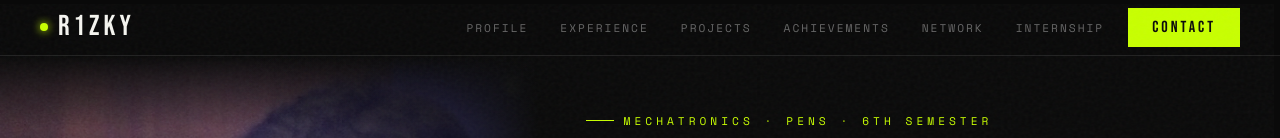
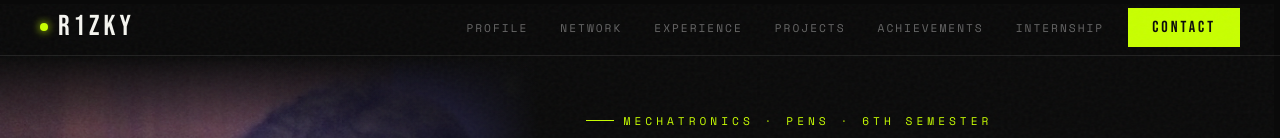
Before and after one commit to R1zkyy/r1zky.github.io, a React (Vite) app: page / in a window 1280 px wide. Shown: the top 138 px of the page. Built offline with nearby package versions, Linux system fonts and the light colour scheme.

Commit message:
Update header navigation order to match section order

```diff
--- a/src/App.jsx
+++ b/src/App.jsx
@@ -226,7 +226,7 @@ export default function App() {
           R1ZKY
         </div>
         <nav className="header-nav">
-          {[['Profile', '#profile'], ['Experience', '#experience'], ['Projects', '#projects'], ['Achievements', '#achievements'], ['Network', '#network'], ['Internship', '#internship']].map(([l, h]) => (
+          {[['Profile', '#profile'], ['Network', '#network'], ['Experience', '#experience'], ['Projects', '#projects'], ['Achievements', '#achievements'], ['Internship', '#internship']].map(([l, h]) => (
             <a key={l} href={h} className="header-nav-link">{l}</a>
           ))}
         </nav>
```
